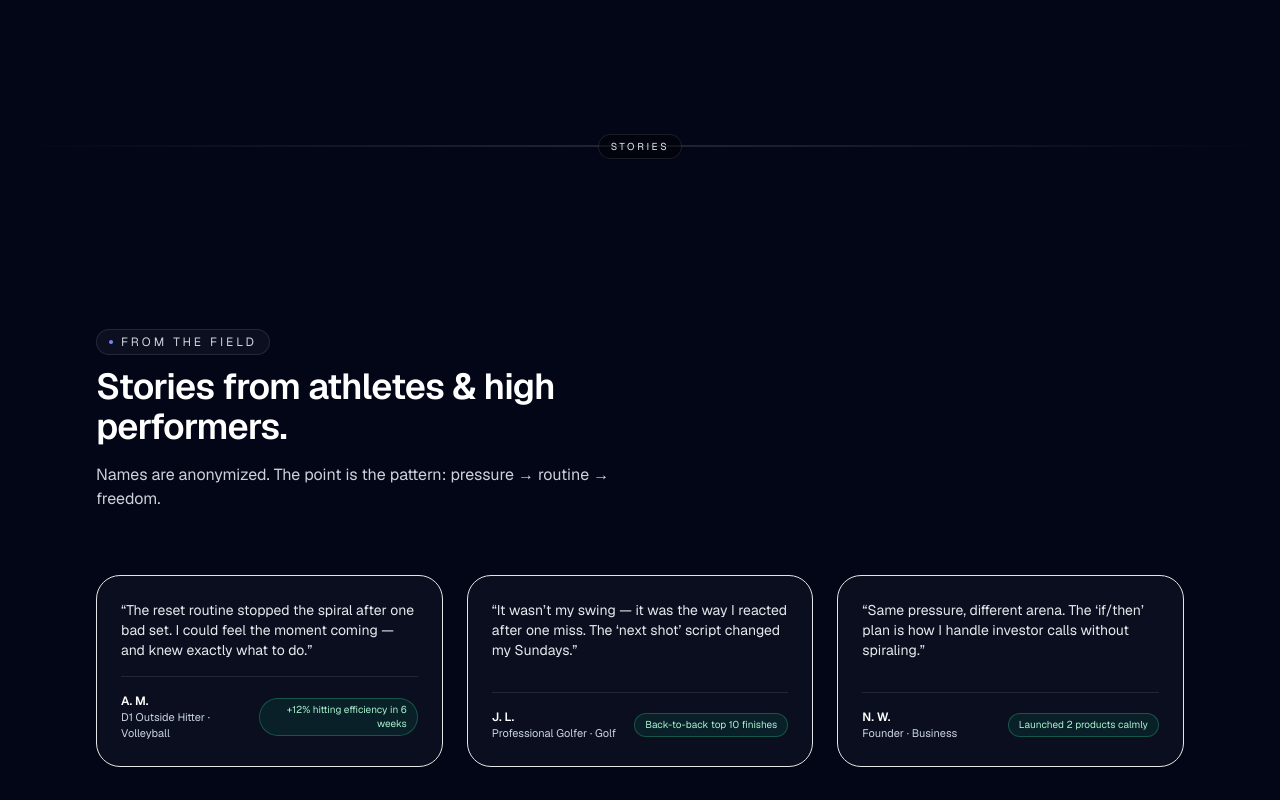
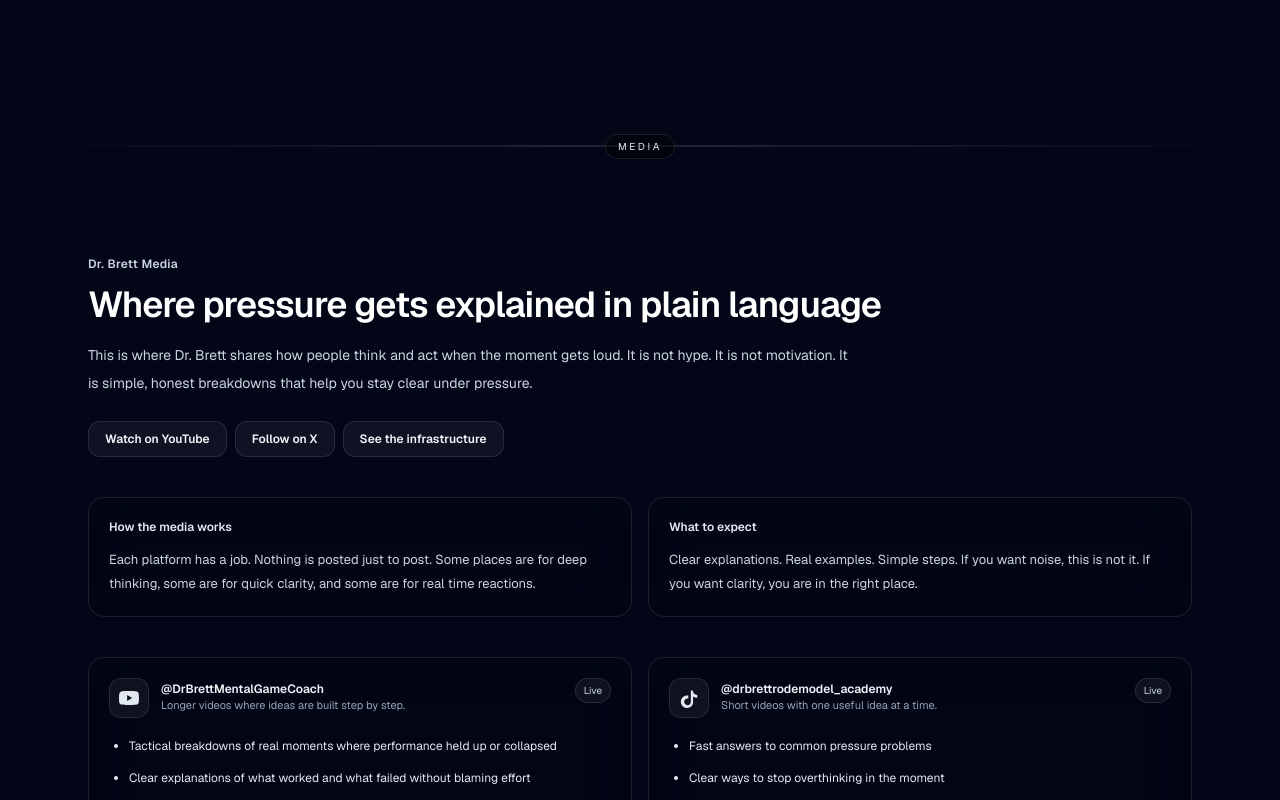
Before and after one commit to CODEHERO-alt/nextjs-with-supabase, a Next.js app: page / in a window 1280 px wide. Shown: the part 7360-8160 px from the top of the page. Built offline with nearby package versions, Linux system fonts and the light colour scheme; no server answers.

Commit message:
Update page.tsx

```diff
--- a/app/page.tsx
+++ b/app/page.tsx
@@ -1918,6 +1918,9 @@ const App: React.FC = () => {
       <SoftDivider label="BOOK" />
       <TipsAndYipsSection />
 
+      <SoftDivider label="MEDIA" />
+      <MediaLandingSection />
+
       <SoftDivider label="STORIES" />
       <StoriesSection />
 
```
